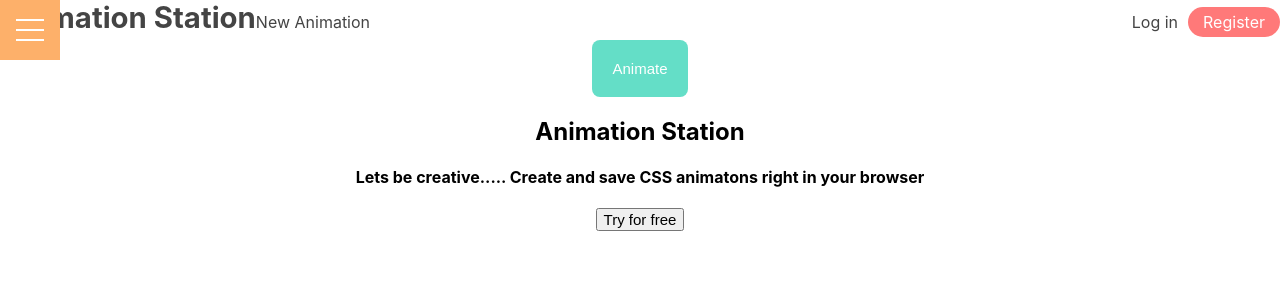
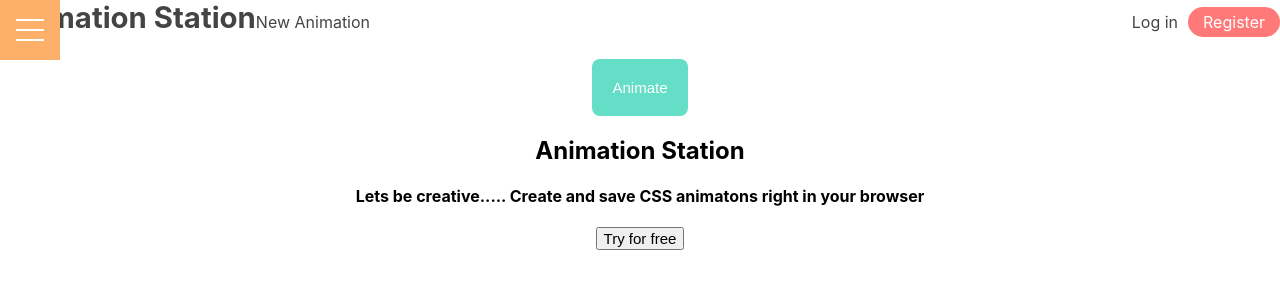
Before and after one commit to nathanielmata/css-animator-capstone-client, a React (Create React App) app: page / in a window 1280 px wide. Shown: the top 300 px of the page. Built offline with nearby package versions, Linux system fonts and the light colour scheme.

Commit message:
add display flex to stretch editor to available height

```diff
--- a/src/App.css
+++ b/src/App.css
@@ -1,15 +1,25 @@
 #root {
 	height: 100%;
 }
+
 .App {
+	display: flex;
+	flex-direction: column;
 	text-align: center;
 	min-width: 320px;
 	width: 100%;
 	height: 100%;
 }
-section{
+
+section {
 	position: relative;
 	justify-content: center;
 	align-content: center;
 	vertical-align: auto;
 }
+
+.main__container {
+	display: flex;
+	flex-direction: column;
+	flex-grow: 1;
+}
```
Lines whose indentation alone changed are shown as unchanged.
